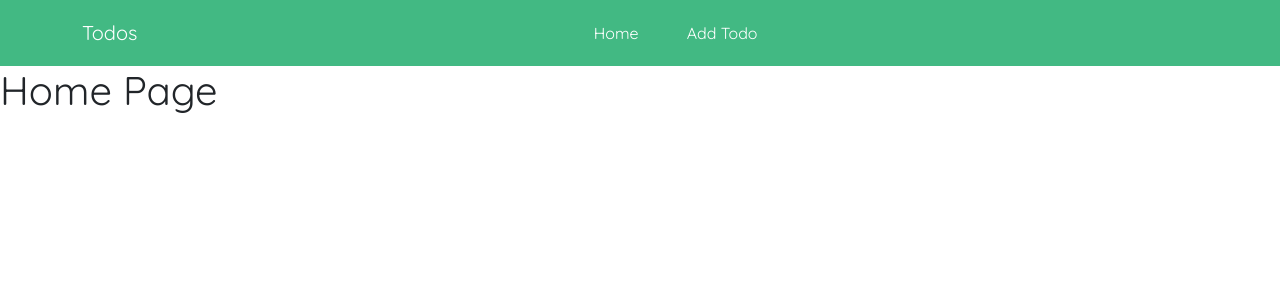
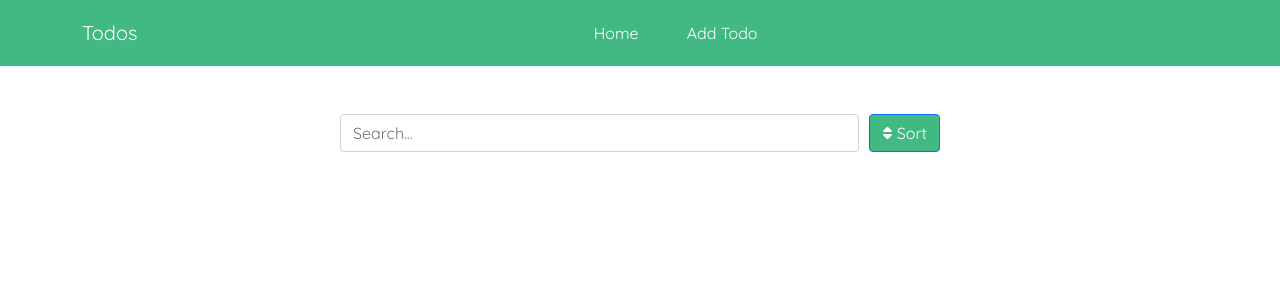
Before and after one commit to NightCoderMMCoder/Vue3-Course-Todos, a Vue app: page / in a window 1280 px wide. Shown: the top 300 px of the page. Built offline with nearby package versions, Linux system fonts and the light colour scheme.

Commit message:
5-Search-Box

```diff
--- a/public/index.html
+++ b/public/index.html
@@ -11,6 +11,10 @@
       integrity="sha384-+0n0xVW2eSR5OomGNYDnhzAbDsOXxcvSN1TPprVMTNDbiYZCxYbOOl7+AMvyTG2x"
       crossorigin="anonymous"
     />
+    <link
+      rel="stylesheet"
+      href="https://cdnjs.cloudflare.com/ajax/libs/font-awesome/5.15.3/css/all.min.css"
+    />
     <title><%= htmlWebpackPlugin.options.title %></title>
   </head>
   <body>
@@ -22,6 +26,11 @@
       >
     </noscript>
     <div id="app"></div>
+    <script
+      src="https://cdn.jsdelivr.net/npm/bootstrap@5.0.1/dist/js/bootstrap.bundle.min.js"
+      integrity="sha384-gtEjrD/SeCtmISkJkNUaaKMoLD0//ElJ19smozuHV6z3Iehds+3Ulb9Bn9Plx0x4"
+      crossorigin="anonymous"
+    ></script>
     <!-- built files will be auto injected -->
   </body>
 </html>
--- a/src/App.vue
+++ b/src/App.vue
@@ -1,6 +1,8 @@
 <template>
   <Navbar />
-  <router-view></router-view>
+  <main class="my-5">
+    <router-view></router-view>
+  </main>
 </template>
 
 <script>
@@ -12,3 +14,11 @@ export default {
   },
 };
 </script>
+
+<style scoped>
+main {
+  width: 100%;
+  max-width: 600px;
+  margin: 0 auto;
+}
+</style>
--- /dev/null
+++ b/src/components/Todos/SearchBox.vue
@@ -0,0 +1,54 @@
+<template>
+  <div class="search">
+    <input type="text" placeholder="Search..." class="form-control" />
+    <div class="dropdown">
+      <button
+        class="btn btn-primary dropdown-toggle"
+        type="button"
+        id="sort"
+        data-bs-toggle="dropdown"
+        aria-expanded="false"
+      >
+        <i class="fas fa-sort"></i> Sort
+      </button>
+      <ul class="dropdown-menu" aria-labelledby="sort">
+        <li>
+          <a class="dropdown-item" href="#">
+            <i class="fas fa-sort-alpha-down"></i> Alphabetically
+          </a>
+        </li>
+        <li>
+          <a class="dropdown-item" href="#">
+            <i class="far fa-star"></i> Importance
+          </a>
+        </li>
+        <li>
+          <a class="dropdown-item" href="#"
+            ><i class="fas fa-calendar"></i>Due Date
+          </a>
+        </li>
+      </ul>
+    </div>
+  </div>
+</template>
+
+<script>
+export default {};
+</script>
+
+<style scoped>
+.dropdown-toggle::after {
+  display: none;
+}
+.search {
+  display: flex;
+}
+.search input {
+  margin-right: 10px;
+}
+.fas:not(button .fas),
+.far {
+  color: var(--primary);
+  margin-right: 10px;
+}
+</style>
--- a/src/views/Home.vue
+++ b/src/views/Home.vue
@@ -1,3 +1,13 @@
 <template>
-  <h1>Home Page</h1>
+  <div class="home">
+    <search-box></search-box>
+  </div>
 </template>
+
+<script>
+import SearchBox from "../components/Todos/SearchBox.vue";
+export default {
+  components: { SearchBox },
+  setup() {},
+};
+</script>
```
